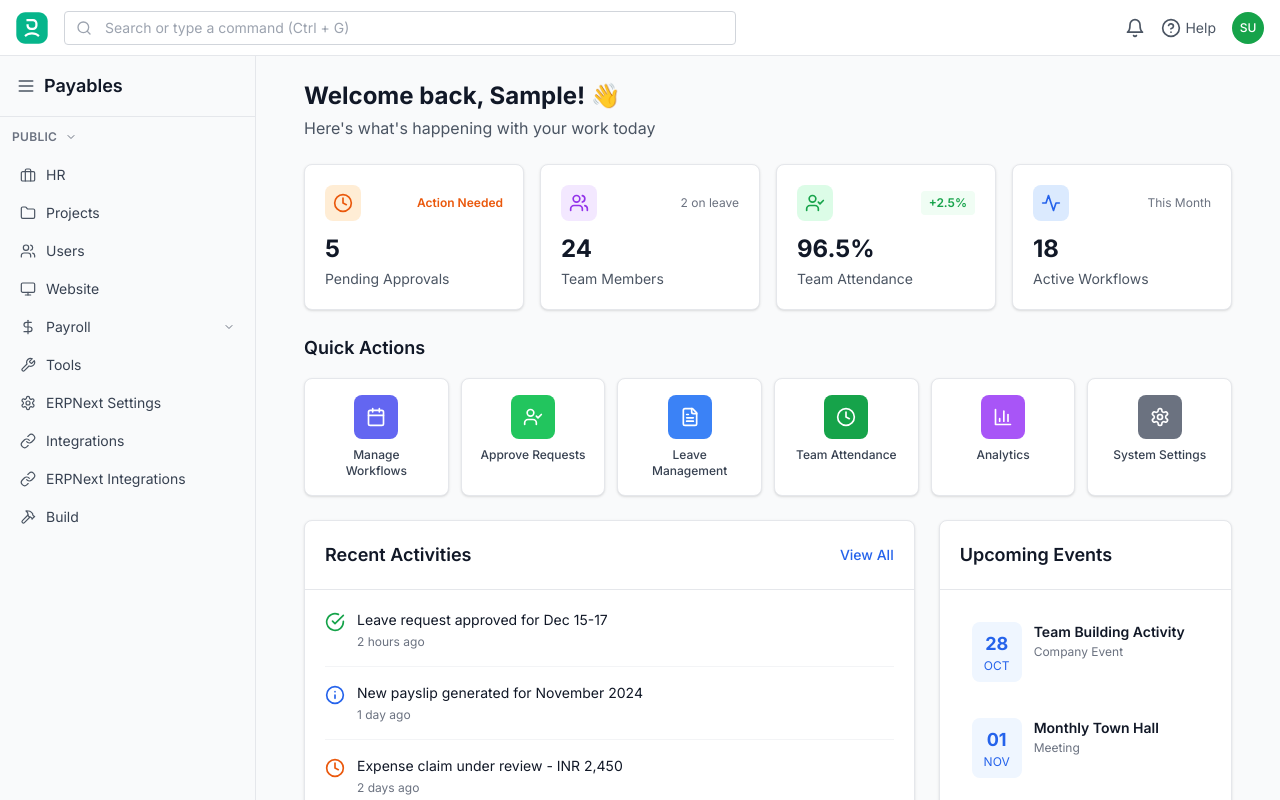
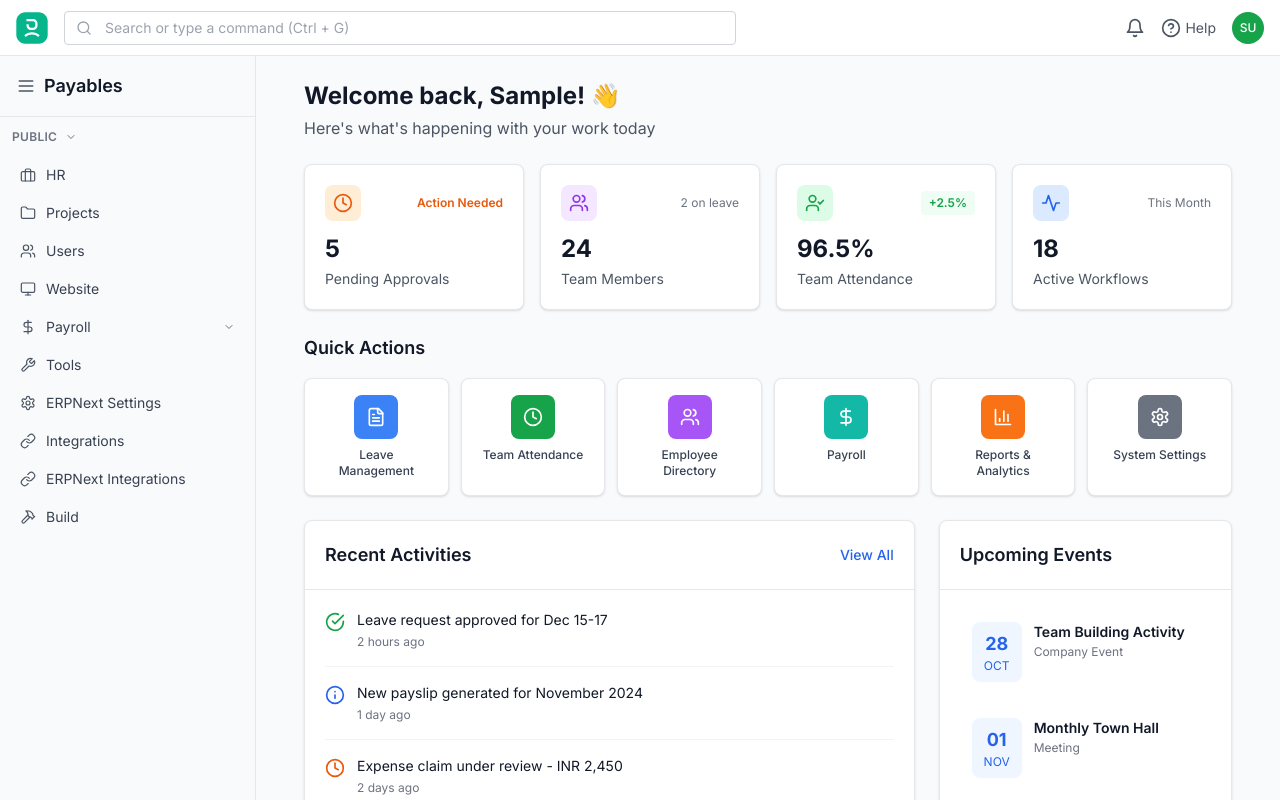
Before and after one commit to varchasvakhare2022/Frappe-HRMS-Clone, a React (Vite) app: page /dashboard in a window 1280 px wide. Shown: the top 800 px of the page. Built offline with nearby package versions, Linux system fonts and the light colour scheme; sample sign-in values are in the browser's storage.

Commit message:
Update admin dashboard actions

```diff
--- a/src/pages/DashboardPage.jsx
+++ b/src/pages/DashboardPage.jsx
@@ -72,11 +72,11 @@ function DashboardPage() {
   ]
 
   const adminActions = [
-    { icon: Calendar, label: 'Manage Workflows', color: 'bg-indigo-500', link: '/workflow?tab=templates' },
-    { icon: UserCheck, label: 'Approve Requests', color: 'bg-green-500', link: '/workflow?tab=pending' },
     { icon: FileText, label: 'Leave Management', color: 'bg-blue-500', link: '/leave-management' },
     { icon: Clock, label: 'Team Attendance', color: 'bg-green-600', link: '/attendance' },
-    { icon: BarChart3, label: 'Analytics', color: 'bg-purple-500', link: null },
+    { icon: Users, label: 'Employee Directory', color: 'bg-purple-500', link: null },
+    { icon: DollarSign, label: 'Payroll', color: 'bg-teal-500', link: null },
+    { icon: BarChart3, label: 'Reports & Analytics', color: 'bg-orange-500', link: null },
     { icon: Settings, label: 'System Settings', color: 'bg-gray-500', link: null }
   ]
 
```
